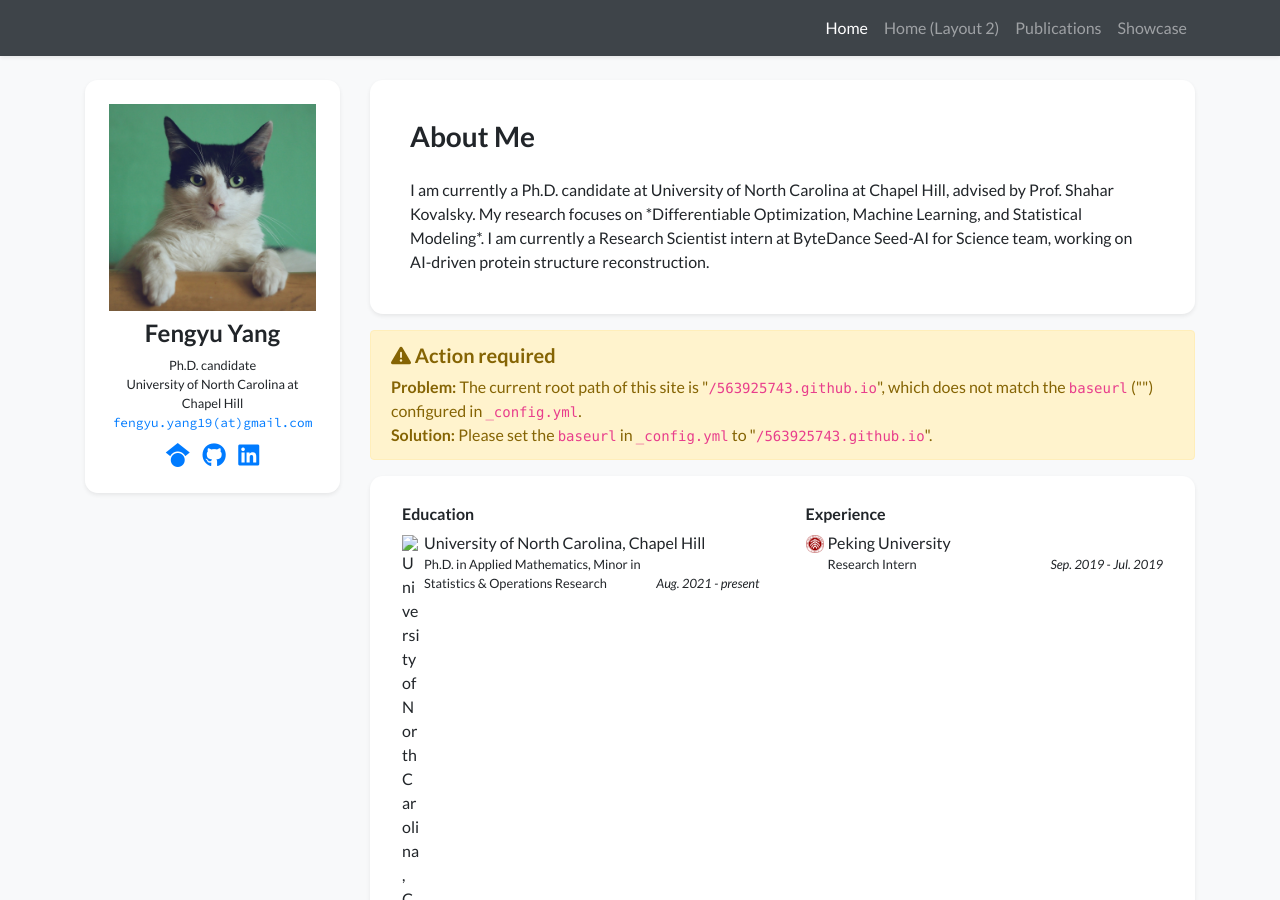
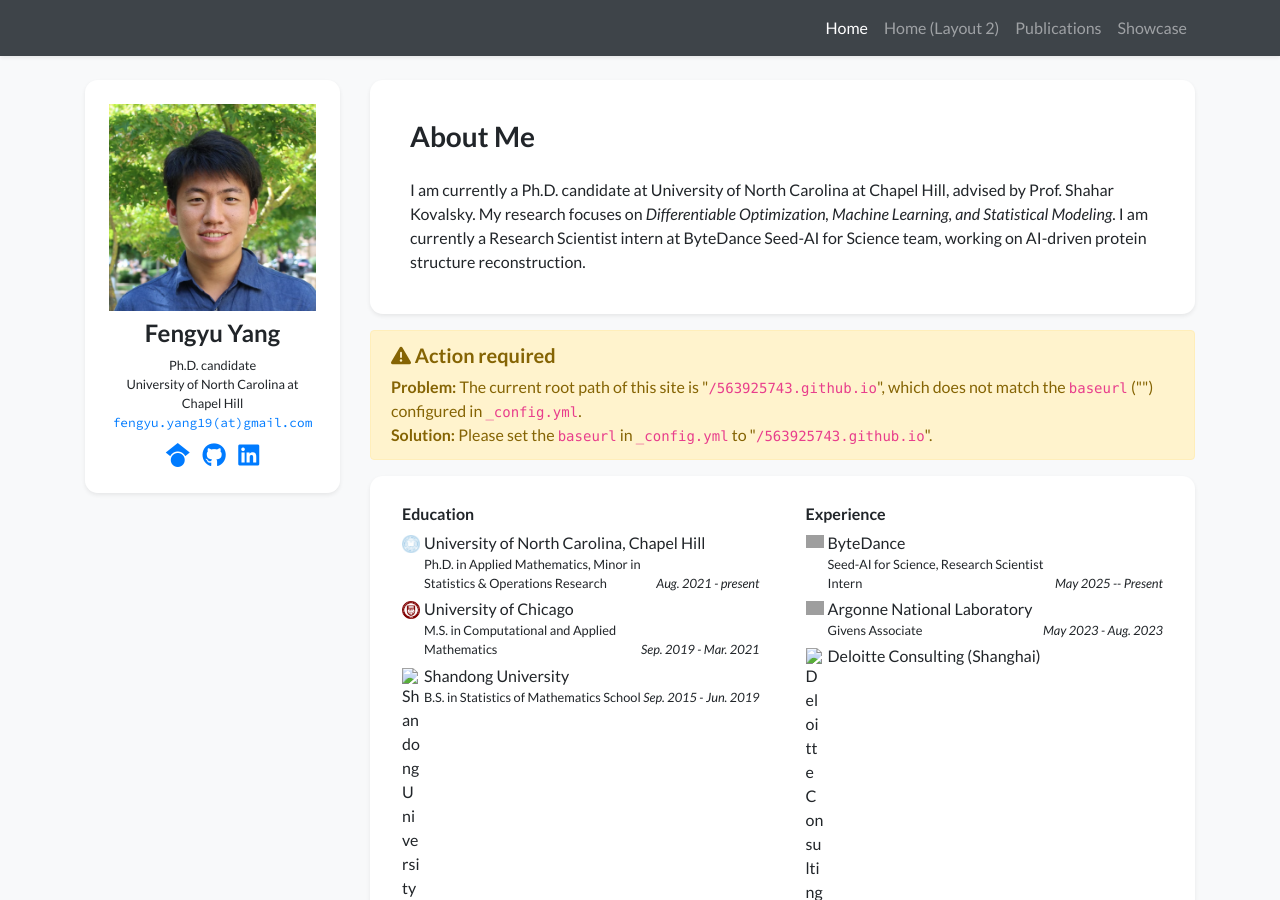
Before and after one commit to 563925743/563925743.github.io, a Jekyll site: the page built from index.html, in a window 1280 px wide and 900 px high. Built offline with Jekyll 4.4.1, drawn with Linux system fonts in a browser that asks for light colours; nearby versions of some CDN libraries; a style sheet for code colours, icons or effects is not loaded; grey boxes are pictures that could not be loaded.

Commit message:
Update profile.yml

```diff
--- a/_data/profile.yml
+++ b/_data/profile.yml
@@ -21,32 +21,41 @@ linkedin: https://www.linkedin.com/in/yang-fengyu/
 
 short_bio_text_justify: false
 short_bio: >-
-  I am currently a Ph.D. candidate at University of North Carolina at Chapel Hill, advised by Prof. Shahar Kovalsky. My research focuses on *Differentiable Optimization, Machine Learning, and Statistical Modeling*. I am currently a Research Scientist intern at ByteDance Seed-AI for Science team, working on AI-driven protein structure reconstruction.
-portrait_url: /assets/images/photos/portrait.jpg
+  I am currently a Ph.D. candidate at University of North Carolina at Chapel Hill, advised by Prof. Shahar Kovalsky. My research focuses on <em>Differentiable Optimization, Machine Learning, and Statistical Modeling</em>. I am currently a Research Scientist intern at ByteDance Seed-AI for Science team, working on AI-driven protein structure reconstruction.
+portrait_url: /assets/images/photos/my.jpg
 portrait_caption: >-
   Photo by Manja Vitolic on Unsplash (this caption is optional, comment it out to disable).
 
 education:
 - name: University of North Carolina, Chapel Hill
-  # logo: /assets/images/badges/MIT_Social_circle.png
+  logo: /assets/images/badges/unc.png
   position: >-
     Ph.D. in Applied Mathematics, Minor in Statistics & Operations Research
   date: Aug. 2021 - present
 - name: University of Chicago
-  # logo: /assets/images/badges/PKU_red.png
+  logo: /assets/images/badges/uchicago.png
   position: M.S. in Computational and Applied Mathematics
   date: Sep. 2019 - Mar. 2021
 
 - name: Shandong University
-  # logo: /assets/images/badges/PKU_red.png
+  # logo: /assets/images/badges/sdu.png
   position: B.S. in Statistics of Mathematics School
   date: Sep. 2015 - Jun. 2019
 
 experience:
-- name: Peking University
-  logo: /assets/images/badges/PKU_red.png
-  position: Research Intern
-  date: Sep. 2019 - Jul. 2019
+- name: ByteDance
+  logo: /assets/images/badges/ByteDance.png
+  position: Seed-AI for Science, Research Scientist Intern
+  date: May 2025 -- Present
+- name: Argonne National Laboratory
+  logo: /assets/images/badges/argn.png
+  position: Givens Associate
+  date: May 2023 - Aug. 2023
+- name: Deloitte Consulting (Shanghai)
+logo: /assets/images/badges/deloitte.png
+position: Data Visualization & Analyst Intern
+date: Aug. 2018 - Feb. 2019
+
 
 # awards:
 # - name: Award Name 2
```
